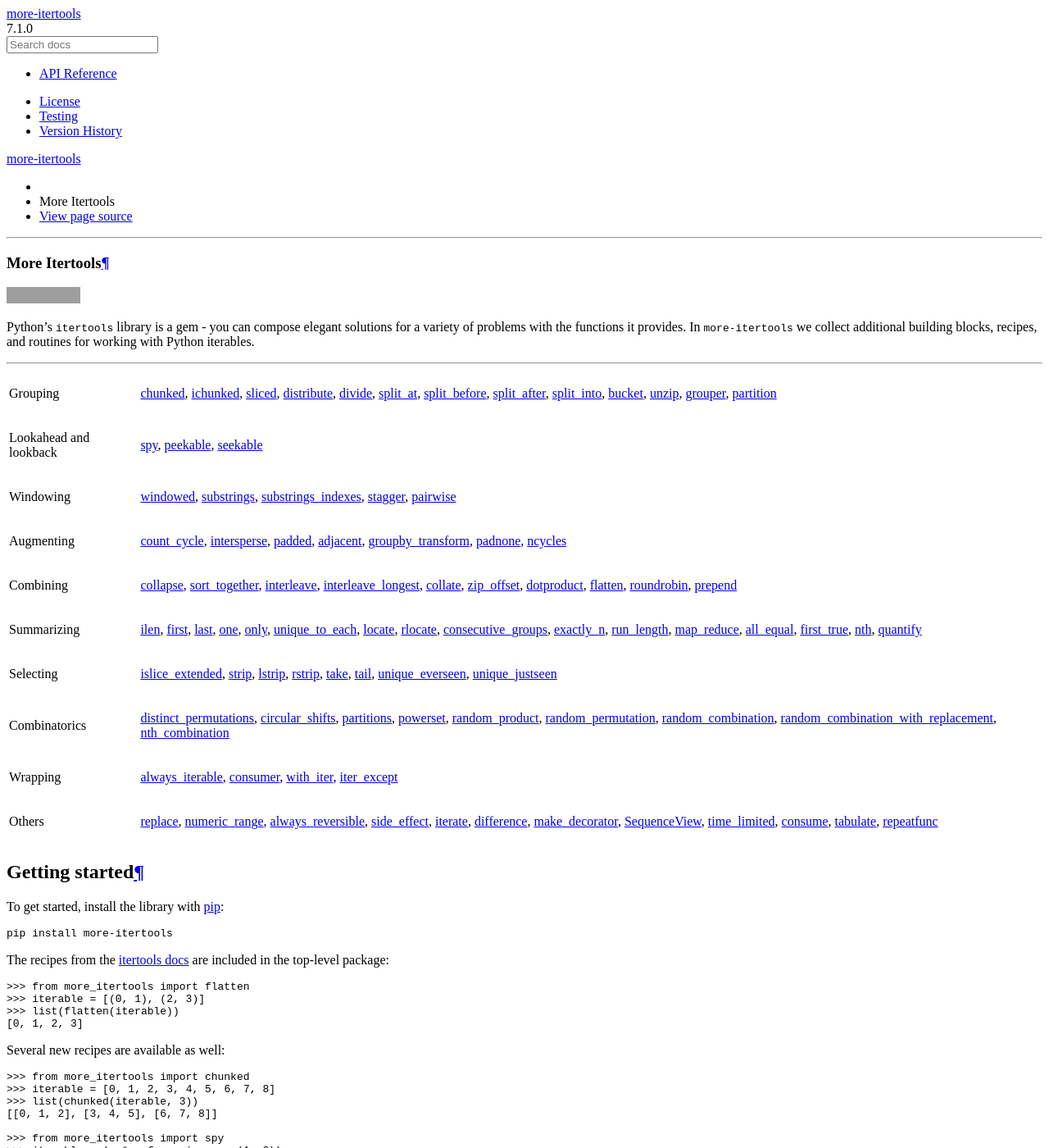
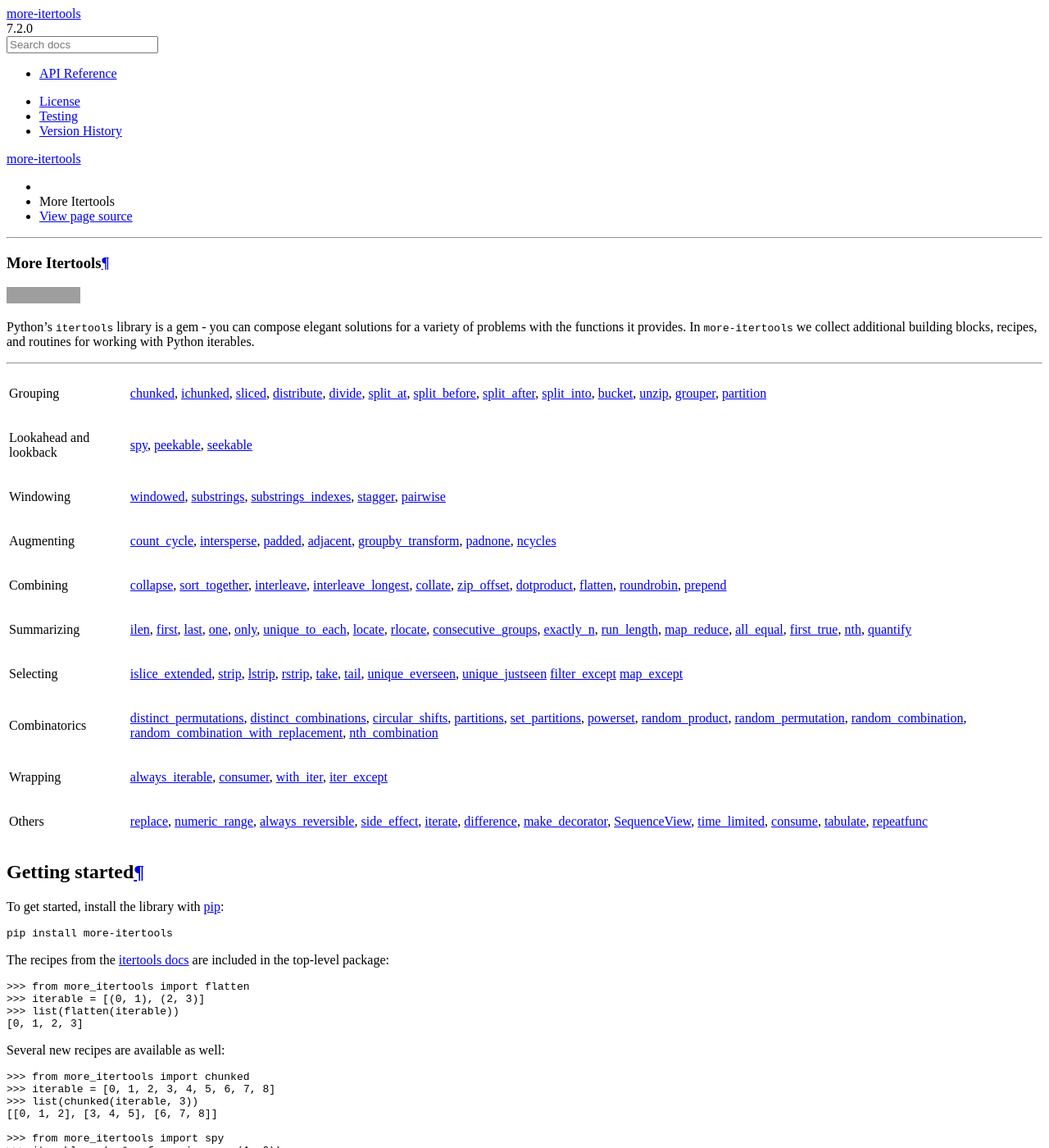
Before and after one commit to more-itertools/more-itertools, a Sphinx documentation site: the page built from docs/index.rst, in a window 1280 px wide and 1400 px high. Shown: the whole window at 82% size. Built offline with Sphinx 7.4.7 and the Read the Docs theme 2.0.0, drawn with Linux system fonts in a browser that asks for light colours; grey boxes are pictures that could not be loaded.

Commit message:
Changes for 7.2.0

```diff
--- a/README.rst
+++ b/README.rst
@@ -81,10 +81,14 @@ Python iterables.
 |                        | `tail <https://more-itertools.readthedocs.io/en/stable/api.html#more_itertools.tail>`_,                                                                                                                              |
 |                        | `unique_everseen <https://more-itertools.readthedocs.io/en/stable/api.html#more_itertoo ls.unique_everseen>`_,                                                                                                       |
 |                        | `unique_justseen <https://more-itertools.readthedocs.io/en/stable/api.html#more_itertools.unique_justseen>`_                                                                                                         |
+|                        | `filter_except <https://more-itertools.readthedocs.io/en/stable/api.html#more_itertools.filter_except>`_                                                                                                             |
+|                        | `map_except <https://more-itertools.readthedocs.io/en/stable/api.html#more_itertools.map_except>`_                                                                                                                   |
 +------------------------+----------------------------------------------------------------------------------------------------------------------------------------------------------------------------------------------------------------------+
 | Combinatorics          | `distinct_permutations <https://more-itertools.readthedocs.io/en/stable/api.html#more_itertools.distinct_permutations>`_,                                                                                            |
+|                        | `distinct_combinations <https://more-itertools.readthedocs.io/en/stable/api.html#more_itertools.distinct_combinations>`_,                                                                                            |
 |                        | `circular_shifts <https://more-itertools.readthedocs.io/en/stable/api.html#more_itertools.circular_shifts>`_,                                                                                                        |
 |                        | `partitions <https://more-itertools.readthedocs.io/en/stable/api.html#more_itertools.partitions>`_,                                                                                                                  |
+|                        | `set_partitions <https://more-itertools.readthedocs.io/en/stable/api.html#more_itertools.set_partitions>`_,                                                                                                          |
 |                        | `powerset <https://more-itertools.readthedocs.io/en/stable/api.html#more_itertools.powerset>`_,                                                                                                                      |
 |                        | `random_product <https://more-itertools.readthedocs.io/en/stable/api.html#more_itertools.random_product>`_,                                                                                                          |
 |                        | `random_permutation <https://more-itertools.readthedocs.io/en/stable/api.html#more_itertools.random_permutation>`_,                                                                                                  |
--- a/docs/api.rst
+++ b/docs/api.rst
@@ -163,6 +163,8 @@ These tools yield certain items from an iterable.
 .. autofunction:: strip
 .. autofunction:: lstrip
 .. autofunction:: rstrip
+.. autofunction:: filter_except
+.. autofunction:: map_except
 
 ----
 
--- a/docs/conf.py
+++ b/docs/conf.py
@@ -50,7 +50,7 @@ copyright = '2012, Erik Rose'
 # built documents.
 #
 # The short X.Y version.
-version = '7.1.0'
+version = '7.2.0'
 # The full version, including alpha/beta/rc tags.
 release = version
 
--- a/setup.py
+++ b/setup.py
@@ -22,7 +22,7 @@ def get_long_description():
 
 setup(
     name='more-itertools',
-    version='7.1.0',
+    version='7.2.0',
     description='More routines for operating on iterables, beyond itertools',
     long_description=get_long_description(),
     author='Erik Rose',
```
Also changed, not shown: other parts of docs/api.rst (+0 -2 lines), docs/versions.rst (+9 -0 lines).
